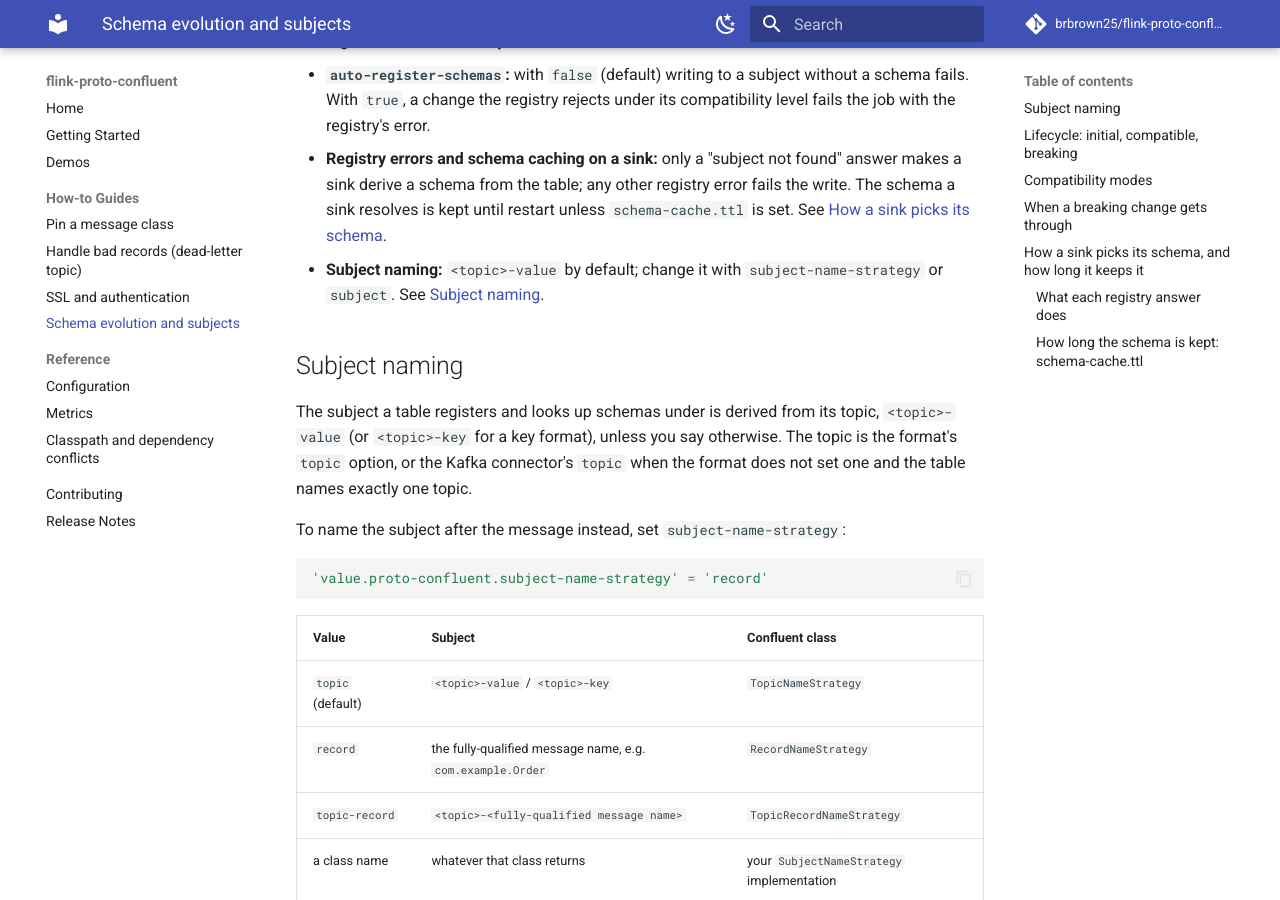
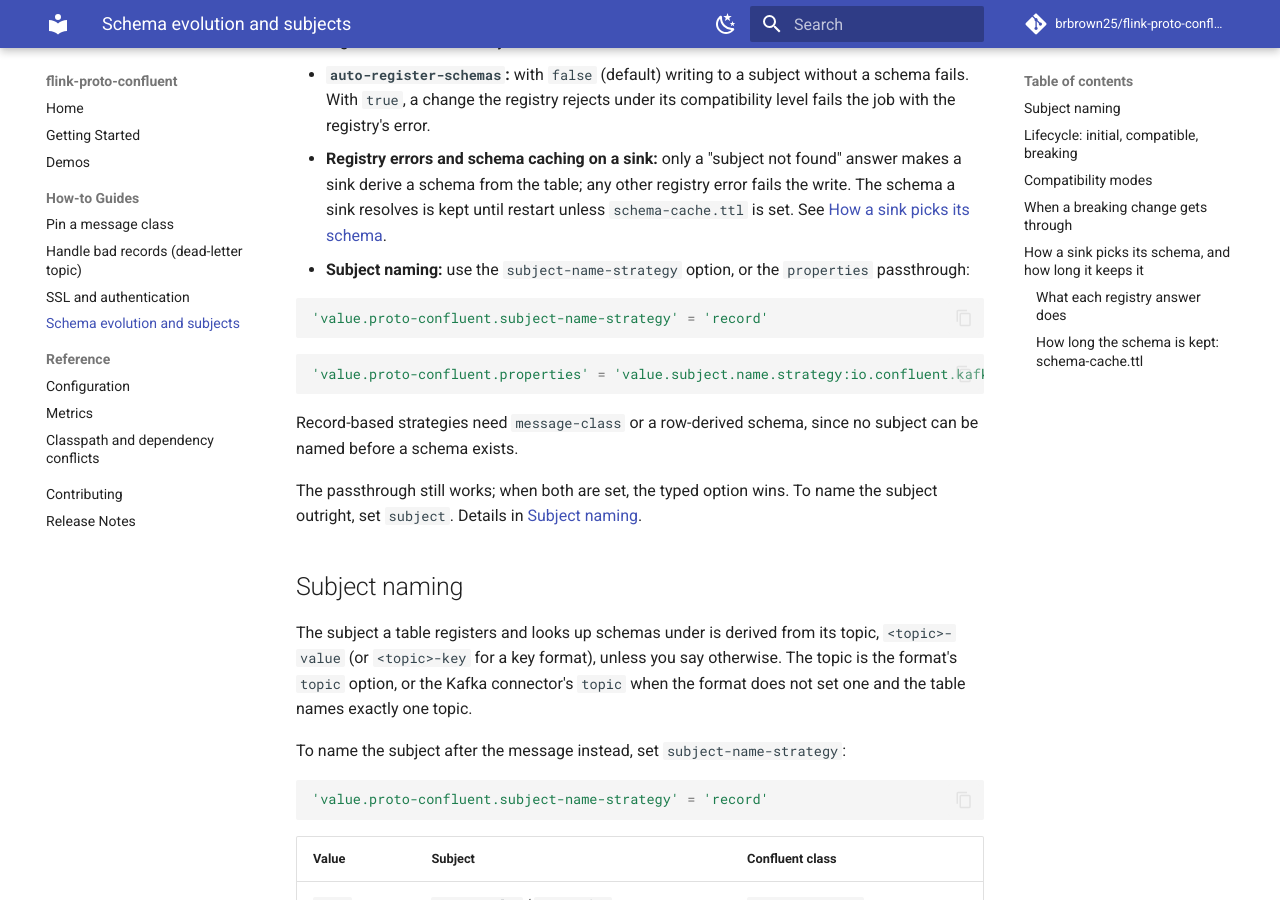
Before and after one commit to brbrown25/flink-proto-confluent, an MkDocs documentation site: the page built from docs/content/how-to/schema-evolution.md, in a window 1280 px wide and 900 px high, scrolled down 550 px. Built offline with MkDocs 1.6.1 and Material for MkDocs 9.7.7, drawn with Linux system fonts in a browser that asks for light colours; nearby versions of some CDN libraries; library files that are not in the unit come from our copies; comment, search, counter and statistics services are not loaded; some of the changed text lies outside the part shown.

Commit message:
chore(docs): keep the existing topic and passthrough examples alongside the new subject options. #176
The first commit removed the format 'topic' lines from the example DDL
and replaced the 'properties' subject-name-strategy passthrough example.
Both are still valid and are what existing users have, so removing them
made the docs read as if existing tables had to change.

Restore every removed '*.proto-confluent.topic' line, the passthrough
example, the "Record-based strategies need message-class or a
row-derived schema" sentence and the original sink-lookup paragraph.
The new behaviour is now documented as additions next to them: notes
that the format 'topic' can be omitted (falling back to the table's
single 'topic') or replaced by 'subject', and the typed
'subject-name-strategy' example beside the passthrough, which still
works with the typed option winning. Only statements that became false
("url and topic are required", "no dedicated option") are corrected in
place, keeping how the subject is derived from the topic.

Refs #176

Co-Authored-By: Claude Opus 5.5 <noreply@anthropic.com>

````diff
--- a/docs/content/how-to/schema-evolution.md
+++ b/docs/content/how-to/schema-evolution.md
@@ -8,7 +8,19 @@ A source decodes each record with the **writer schema** named by the schema ID i
 - **`use-schema-id`:** pin the schema ID stamped on a sink. The schema must already be registered under the subject.
 - **`auto-register-schemas`:** with `false` (default) writing to a subject without a schema fails. With `true`, a change the registry rejects under its compatibility level fails the job with the registry's error.
 - **Registry errors and schema caching on a sink:** only a "subject not found" answer makes a sink derive a schema from the table; any other registry error fails the write. The schema a sink resolves is kept until restart unless `schema-cache.ttl` is set. See [How a sink picks its schema](#how-a-sink-picks-its-schema-and-how-long-it-keeps-it).
-- **Subject naming:** `<topic>-value` by default; change it with `subject-name-strategy` or `subject`. See [Subject naming](#subject-naming).
+- **Subject naming:** use the `subject-name-strategy` option, or the `properties` passthrough:
+
+```sql
+'value.proto-confluent.subject-name-strategy' = 'record'
+```
+
+```sql
+'value.proto-confluent.properties' = 'value.subject.name.strategy:io.confluent.kafka.serializers.subject.RecordNameStrategy'
+```
+
+Record-based strategies need `message-class` or a row-derived schema, since no subject can be named before a schema exists.
+
+The passthrough still works; when both are set, the typed option wins. To name the subject outright, set `subject`. Details in [Subject naming](#subject-naming).
 
 ## Subject naming
 
@@ -85,7 +97,9 @@ See the [breaking change demo](../demos.md#breaking-change-and-the-dead-letter-t
 
 ## How a sink picks its schema, and how long it keeps it
 
-A sink without `message-class` asks the registry for the latest schema of its subject (`<topic>-value` by default, or the [`subject`](#subject-naming) you set) with `GET /subjects/{subject}/versions/latest` and serializes with it. A sink with `message-class`, or with a record-based subject-naming strategy, never makes that lookup, so nothing in this section applies to it.
+A sink without `message-class` asks the registry for the latest schema of its subject (`GET /subjects/{subject}/versions/latest`) and serializes with it. A sink with `message-class`, or with a record-based subject-naming strategy, never makes that lookup, so nothing in this section applies to it.
+
+The subject is `<topic>-value` by default, or the [`subject`](#subject-naming) you set; with `subject`, the lookup goes to that subject.
 
 ### What each registry answer does
 
````
Also changed, not shown: docs/content/getting-started.md (+4 -1 lines), docs/content/how-to/dead-letter-topic.md (+1 -0 lines), docs/content/how-to/message-class.md (+3 -0 lines), docs/content/reference/configuration.md (+5 -1 lines), README.md.
